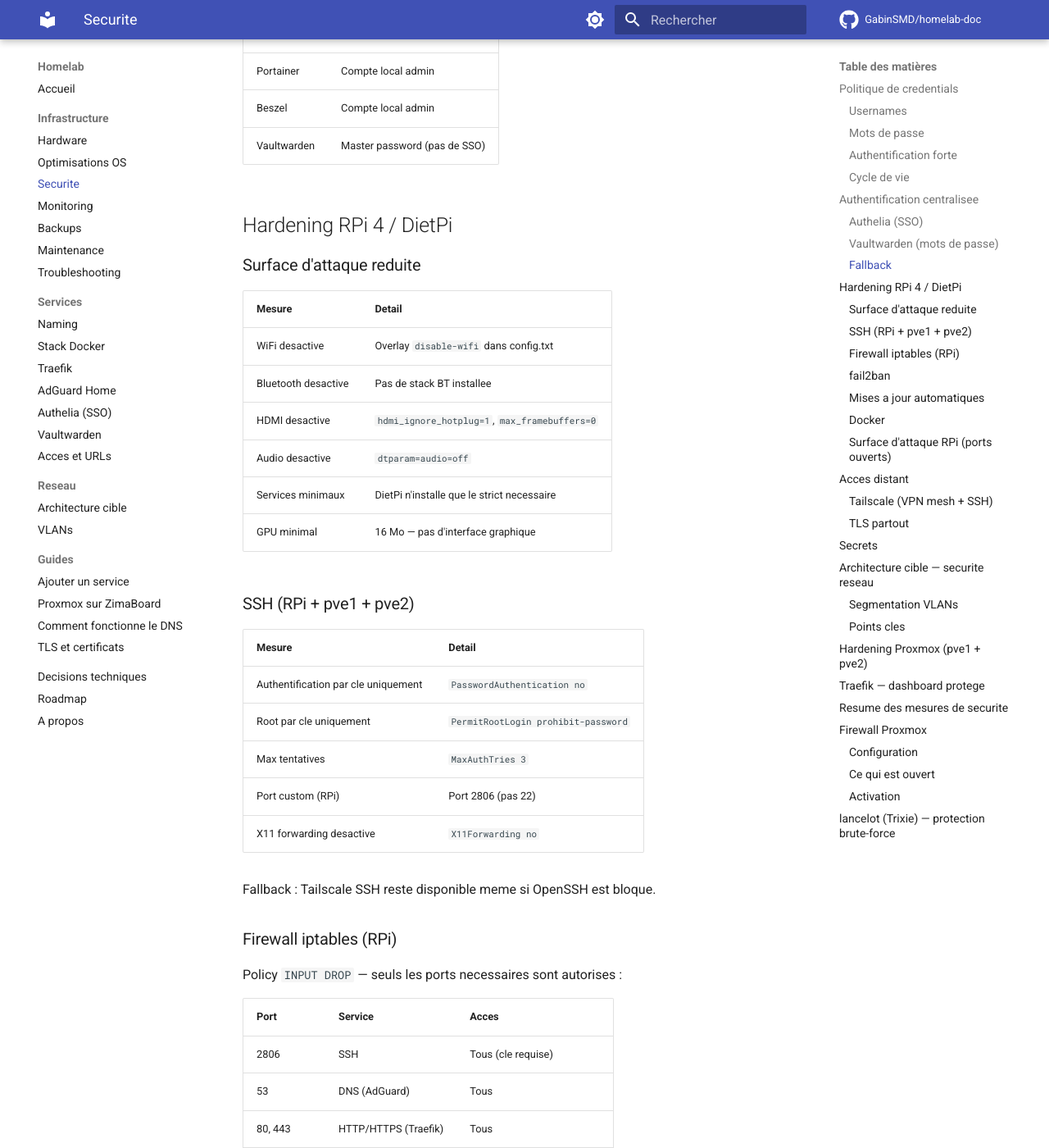
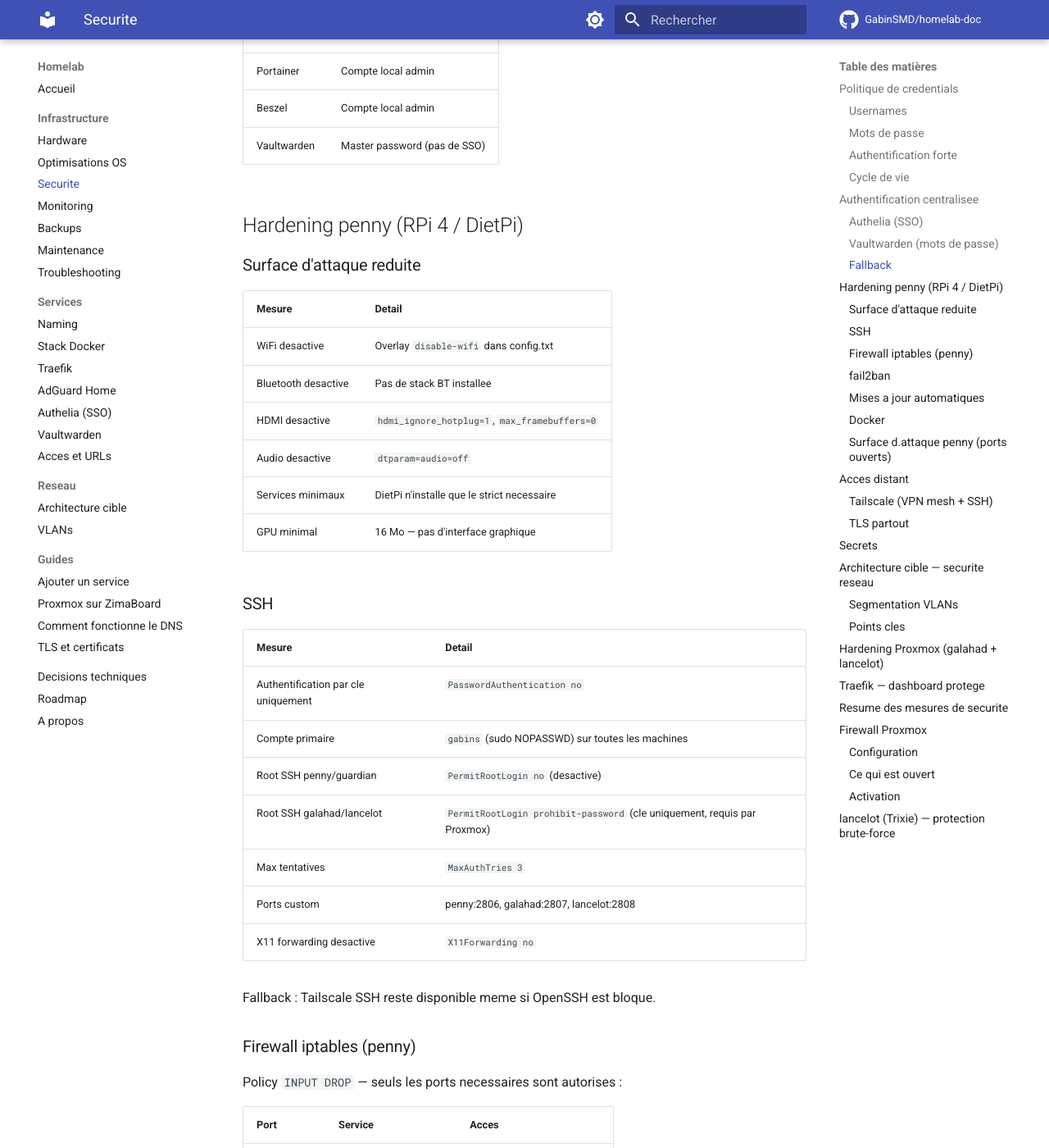
Before and after one commit to GabinSMD/homelab-doc, an MkDocs documentation site: the page built from docs/infrastructure/security.md, in a window 1280 px wide and 1400 px high, scrolled down 2538 px. Shown: the whole window at 82% size. Built offline with MkDocs 1.6.1 and Material for MkDocs 9.7.7, drawn with Linux system fonts in a browser that asks for light colours; comment, search, counter and statistics services are not loaded; some of the changed text lies outside the part shown.

Commit message:
docs: security.md mise a jour avec noms pantheon + gabins
- Remplace toutes les refs pve1/pve2 par galahad/lancelot
- Ajoute la ligne gabins + sudo NOPASSWD dans le resume
- Clarifie la difference PermitRootLogin (no vs prohibit-password)
- Ajoute firewall Proxmox cluster dans le resume

Co-Authored-By: Claude Opus 4.6 (1M context) <noreply@anthropic.com>

````diff
--- a/docs/infrastructure/security.md
+++ b/docs/infrastructure/security.md
@@ -53,7 +53,7 @@ Voir aussi : [Naming des machines](../services/naming.md) pour les hostnames du
 
 | Service | Methode SSO |
 |---|---|
-| Proxmox VE (pve1, pve2) | OIDC natif (`authelia` realm, defaut) |
+| Proxmox VE (galahad, lancelot) | OIDC natif (`authelia` realm, defaut) |
 | Portainer | OAuth2 natif |
 | Beszel | OIDC via PocketBase |
 
@@ -77,7 +77,7 @@ Chaque service critique conserve un acces de secours sans SSO :
 | Beszel | Compte local admin |
 | Vaultwarden | Master password (pas de SSO) |
 
-## Hardening RPi 4 / DietPi
+## Hardening penny (RPi 4 / DietPi)
 
 ### Surface d'attaque reduite
 
@@ -90,19 +90,21 @@ Chaque service critique conserve un acces de secours sans SSO :
 | Services minimaux | DietPi n'installe que le strict necessaire |
 | GPU minimal | 16 Mo — pas d'interface graphique |
 
-### SSH (RPi + pve1 + pve2)
+### SSH
 
 | Mesure | Detail |
 |---|---|
 | Authentification par cle uniquement | `PasswordAuthentication no` |
-| Root par cle uniquement | `PermitRootLogin prohibit-password` |
+| Compte primaire | `gabins` (sudo NOPASSWD) sur toutes les machines |
+| Root SSH penny/guardian | `PermitRootLogin no` (desactive) |
+| Root SSH galahad/lancelot | `PermitRootLogin prohibit-password` (cle uniquement, requis par Proxmox) |
 | Max tentatives | `MaxAuthTries 3` |
-| Port custom (RPi) | Port 2806 (pas 22) |
+| Ports custom | penny:2806, galahad:2807, lancelot:2808 |
 | X11 forwarding desactive | `X11Forwarding no` |
 
 Fallback : Tailscale SSH reste disponible meme si OpenSSH est bloque.
 
-### Firewall iptables (RPi)
+### Firewall iptables (penny)
 
 Policy `INPUT DROP` — seuls les ports necessaires sont autorises :
 
@@ -145,7 +147,7 @@ Regles persistees via `iptables-persistent` (`/etc/iptables/rules.v4`).
 | Pas de ports directs | Tous les services passent par Traefik HTTPS (443), aucun port expose directement |
 | Images a jour | `docker compose pull` + WUD surveille les nouvelles versions |
 
-### Surface d'attaque RPi (ports ouverts)
+### Surface d.attaque penny (ports ouverts)
 
 | Port | Service | Acces |
 |---|---|---|
@@ -167,7 +169,7 @@ Regles persistees via `iptables-persistent` (`/etc/iptables/rules.v4`).
 - Pas de port forwarding sur la Freebox
 - ACLs dans la console Tailscale admin
 
-**Tailscale SSH** actif sur les 3 machines (homelab, pve1, pve2) :
+**Tailscale SSH** actif sur les 3 machines (homelab, galahad, lancelot) :
 
 - Authentification via identite Tailscale (pas de cles SSH a gerer)
 - Certificats a rotation automatique
@@ -177,9 +179,9 @@ Regles persistees via `iptables-persistent` (`/etc/iptables/rules.v4`).
 
 ```bash
 # Connexion depuis n'importe quel device Tailscale
-ssh root@homelab    # RPi 4
-ssh root@pve1       # ZimaBoard 1
-ssh root@pve2       # ZimaBoard 2
+ssh gabins@penny    # RPi 4
+ssh gabins@galahad       # ZimaBoard 1
+ssh gabins@lancelot       # ZimaBoard 2
 ```
 
 ### TLS partout
@@ -230,17 +232,17 @@ graph TD
 - **Management restreint** — seul le VLAN 10 peut administrer les equipements
 - **Firewall dedie** — bare-metal OPNsense pour eviter les SPOF
 
-## Hardening Proxmox (pve1 + pve2)
+## Hardening Proxmox (galahad + lancelot)
 
 | Mesure | Detail |
 |---|---|
 | SSH cles uniquement | `PermitRootLogin prohibit-password`, `PasswordAuthentication no` |
-| fail2ban (pve1) | Jails SSH + Proxmox web (ban 1h / 3 tentatives) |
+| fail2ban (galahad) | Jails SSH + Proxmox web (ban 1h / 3 tentatives) |
 | rpcbind desactive | Service inutile masque sur les deux noeuds |
-| unattended-upgrades (pve1) | Patches securite automatiques |
+| unattended-upgrades (galahad) | Patches securite automatiques |
 | Tailscale SSH | Acces alternatif sans port 22 expose |
 
-!!! note "pve2 (Trixie / Debian 13)"
+!!! note "lancelot (Trixie / Debian 13)"
     fail2ban n'est pas encore disponible dans les repos Trixie. Le firewall Proxmox integre (`pve-firewall`) compense. A installer des que le paquet est disponible.
 
 ## Traefik — dashboard protege
@@ -255,28 +257,30 @@ Le dashboard Traefik (`traefik.home.gabin-simond.fr`) est protege par **Authelia
 
 | Couche | Mesure | Machines |
 |---|---|---|
-| Reseau | Firewall iptables (INPUT DROP) | RPi |
+| Reseau | Firewall iptables (INPUT DROP) | penny |
 | Reseau | Tailscale (pas de port forwarding) | Toutes |
-| Reseau | Port 8080 ferme | RPi |
+| Reseau | Port 8080 ferme | penny |
 | Auth | SSH cles uniquement | Toutes |
-| Auth | fail2ban | RPi, pve1 |
+| Auth | fail2ban | penny, galahad |
 | Auth | Authelia SSO (OIDC) | Proxmox, Portainer, Beszel |
 | Auth | Authelia ForwardAuth | Traefik dashboard |
 | Auth | Vaultwarden (master password, pas SSO) | Independant |
-| Systeme | unattended-upgrades | RPi, pve1 |
-| Systeme | no-new-privileges (Docker) | RPi |
-| Systeme | rpcbind desactive | pve1, pve2 |
-| Systeme | Surface d'attaque reduite (WiFi, BT, HDMI off) | RPi |
+| Systeme | unattended-upgrades | penny, galahad |
+| Systeme | no-new-privileges (Docker) | penny |
+| Systeme | rpcbind desactive | galahad, lancelot |
+| Systeme | Surface d'attaque reduite (WiFi, BT, HDMI off) | penny |
 | Reseau | sysctl hardening (rp_filter, SYN flood, source route, martians) | Toutes |
-| Auth | SSH ports custom (RPi:2806, pve1:2807, pve2:2808) | Toutes |
-| Chiffrement | TLS partout (Let's Encrypt) | RPi (Traefik) |
+| Auth | SSH ports custom (penny:2806, galahad:2807, lancelot:2808) | Toutes |
+| Chiffrement | TLS partout (Let's Encrypt) | penny (Traefik) |
 | Chiffrement | WireGuard (Tailscale) | Toutes |
-| Auth | Authelia 2FA (TOTP) sur tous les services SSO | RPi |
-| Reseau | Security headers HTTPS (HSTS, CSP, X-Frame, Permissions-Policy) | RPi (Traefik) |
-| Systeme | Docker socket en read-only sur tous les containers | RPi |
-| Systeme | Comptes inutilises verrouilles (nologin + locked) | RPi |
-| Secrets | Permissions 600 sur .env et configs Authelia | RPi |
-| Secrets | .env non versionne, secrets exclus de git | RPi |
+| Auth | Authelia 2FA (TOTP) sur tous les services SSO | penny |
+| Reseau | Security headers HTTPS (HSTS, CSP, X-Frame, Permissions-Policy) | penny (Traefik) |
+| Systeme | Docker socket en read-only sur tous les containers | penny |
+| Systeme | Comptes inutilises verrouilles (nologin + locked) | penny |
+| Secrets | Permissions 600 sur .env et configs Authelia | penny |
+| Secrets | .env non versionne, secrets exclus de git | penny |
+| Auth | Compte `gabins` + sudo NOPASSWD | Toutes |
+| Reseau | Firewall Proxmox cluster (INPUT DROP) | galahad, lancelot |
 
 ## Firewall Proxmox
 
````
